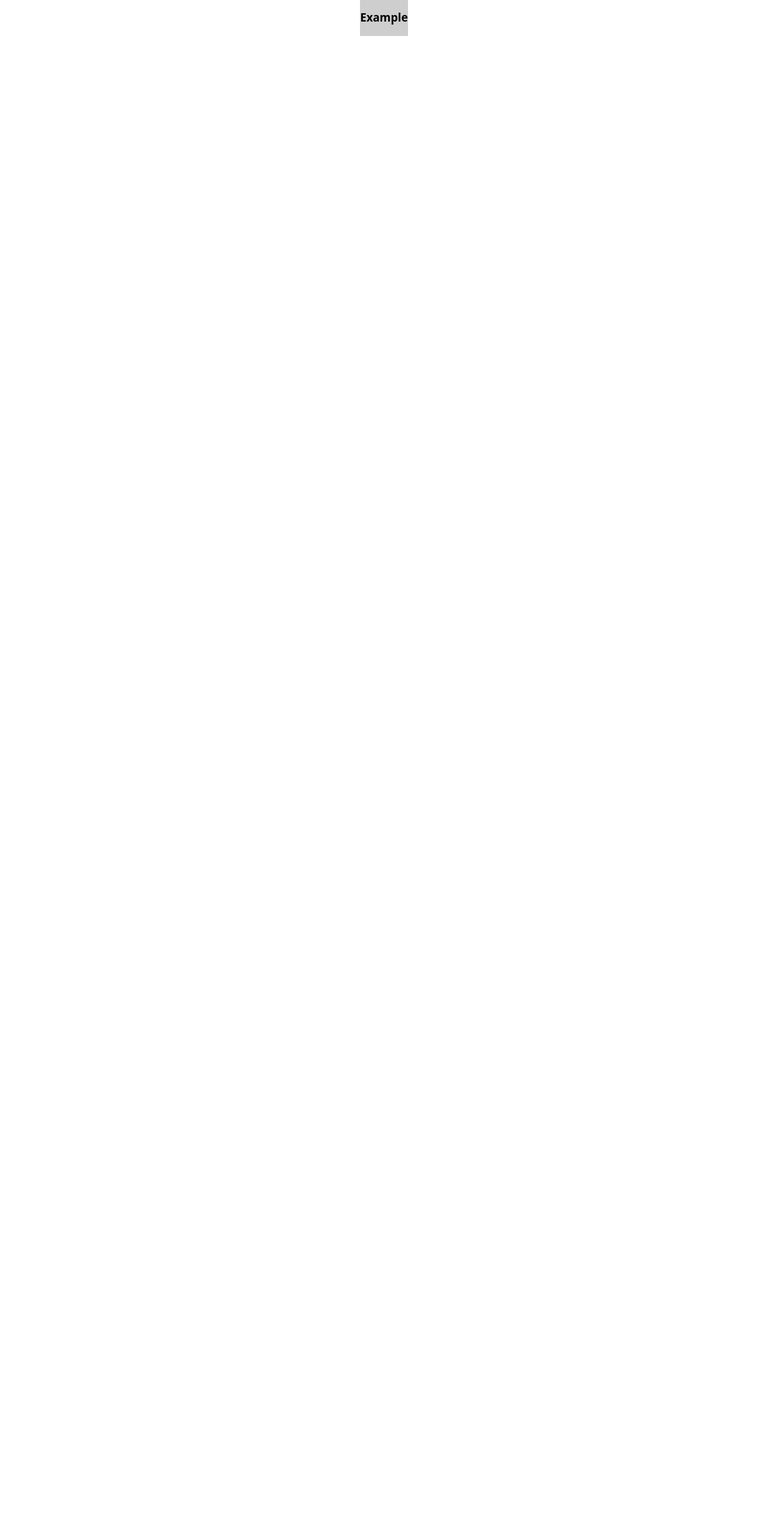
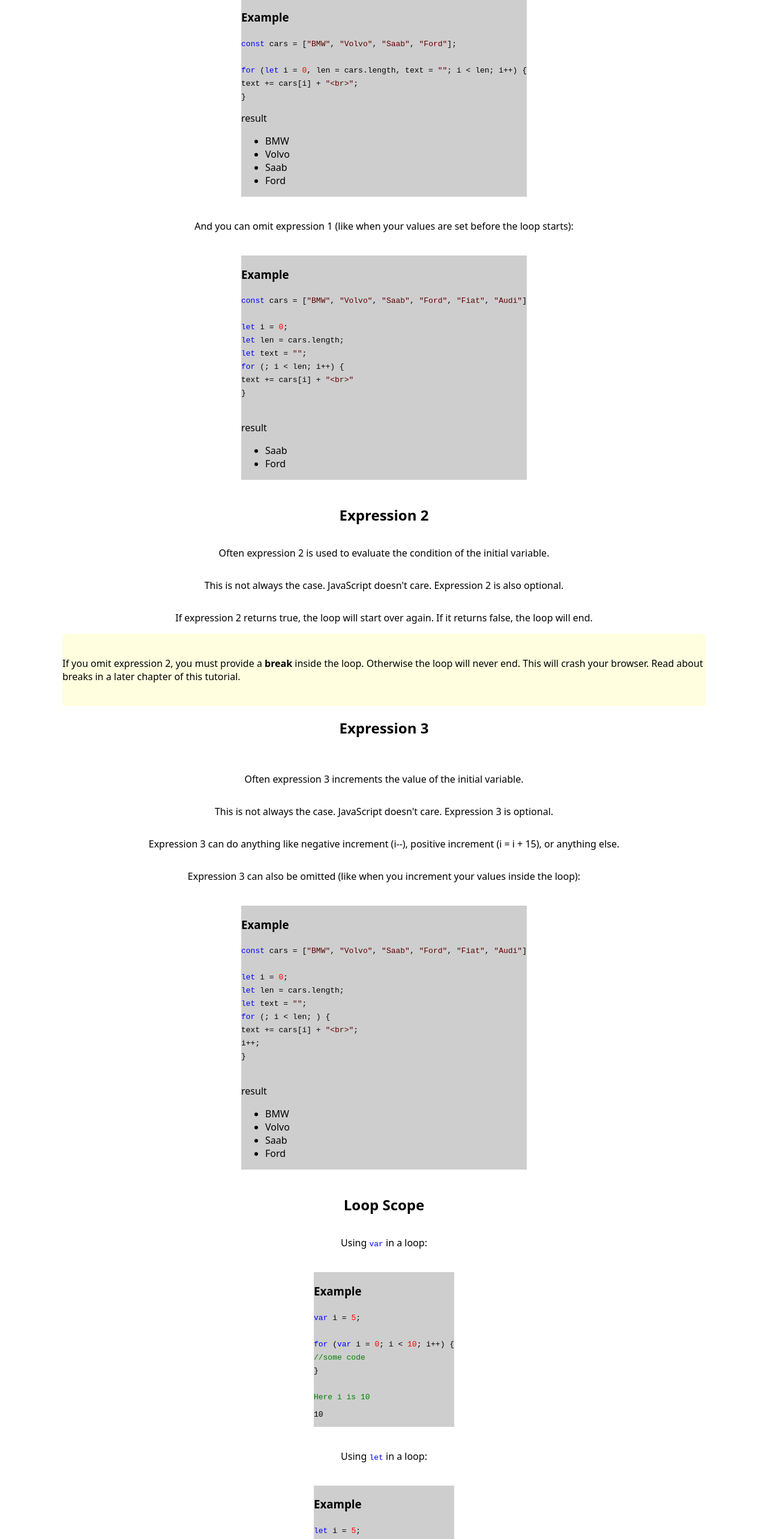
Before and after one commit to GoulartAugusto/javascript-index, a Next.js app: page /JavaScriptForLoop in a window 1280 px wide. Shown: the part 2607-5173 px from the top of the page at 60% size. Before the commit the page ends 2771 px from the top, so only its background shows below. Built offline with nearby package versions, Linux system fonts and the light colour scheme.

Commit message:
add: For Lopp explanation page

```diff
--- a/src/pages/JavaScriptForLoop.jsx
+++ b/src/pages/JavaScriptForLoop.jsx
@@ -191,7 +191,283 @@ const JavaScriptForLoop = () => {
 
         <div style={{background:'#cecece'}}>
             <h3>Example</h3>
+
+            <code>
+                <code>
+                    <code style={{color:'blue'}}>const</code> cars = [<code style={{color:'#5d0000'}}>"BMW"</code>, <code style={{color:'#5d0000'}}>"Volvo"</code>, <code style={{color:'#5d0000'}}>"Saab"</code>, <code style={{color:'#5d0000'}}>"Ford"</code>];
+                </code>
+
+                <br />
+                <br />
+
+                <code style={{color:'blue'}}>for</code> (<code style={{color:'blue'}}>let</code> i = <code style={{color:'red'}}>0</code>, len = cars.length, text = <code style={{color:'#5d0000'}}>""</code>; i &lt; len; i++) &#123;
+
+                <br />
+
+                text += cars[i] + <code style={{color:'#5d0000'}}>"&lt;br&gt;"</code>;
+
+                <br />
+
+                &#125;
+            </code>
+
+            <p>result</p>
+
+            <ul>
+                <li>BMW</li>
+                <li>Volvo</li>
+                <li>Saab</li>
+                <li>Ford</li>
+            </ul>
         </div>
+
+        <br />
+
+        <p>And you can omit expression 1 (like when your values are set before the loop starts):</p>
+
+        <br />
+
+        <div style={{background:'#cecece'}}>
+            <h3>Example</h3>
+
+            <code>
+                    <code style={{color:'blue'}}>const</code> cars = [<code style={{color:'#5d0000'}}>"BMW"</code>, <code style={{color:'#5d0000'}}>"Volvo"</code>, <code style={{color:'#5d0000'}}>"Saab"</code>, <code style={{color:'#5d0000'}}>"Ford"</code>, <code style={{color:'#5d0000'}}>"Fiat"</code>, <code style={{color:'#5d0000'}}>"Audi"</code>]
+            </code>
+
+            <br />
+            <br />
+
+            <code>
+                <code style={{color:'blue'}}>let</code> i = <code style={{color:"red"}}>0</code>;
+
+                <br />
+
+                <code style={{color:'blue'}}>let</code> len = cars.length;
+
+                <br />
+
+                <code style={{color:'blue'}}>let</code> text = <code style={{color:'#5d0000'}}>""</code>;
+
+                <br />
+
+                <code style={{color:'blue'}}>for</code> (; i &lt; len; i++) &#123;
+
+                <br />
+
+                text += cars[i] + <code style={{color:'#5d0000'}}>"&lt;br&gt;"</code>
+
+                <br />
+
+                &#125;
+
+                <br />
+
+            </code>
+
+            <br />
+
+            <p>result</p>
+
+            <ul>
+                <li>Saab</li>
+                <li>Ford</li>
+            </ul>
+        </div>
+
+        <br />
+
+        {/* Just a mark to separete sections */}
+
+        <h2>Expression 2</h2>
+
+        <p>Often expression 2 is used to evaluate the condition of the initial variable.</p>
+
+        <p>This is not always the case. JavaScript doesn't care. Expression 2 is also optional.</p>
+
+        <p>If expression 2 returns true, the loop will start over again. If it returns false, the loop will end.</p>
+
+        <div style={{background:'lightyellow'}}>
+            <br />
+
+            <p>If you omit expression 2, you must provide a <b>break</b> inside the loop. Otherwise the loop will never end. This will crash your browser. Read about breaks in a later chapter of this tutorial.</p>
+
+            <br />
+        </div>
+
+        {/* Just a mark to separete sections */}
+
+        <h2>Expression 3</h2>
+
+        <br />
+
+        <p>Often expression 3 increments the value of the initial variable.</p>
+
+        <p>This is not always the case. JavaScript doesn't care. Expression 3 is optional.</p>
+
+        <p>Expression 3 can do anything like negative increment (i--), positive increment (i = i + 15), or anything else.</p>
+
+        <p>Expression 3 can also be omitted (like when you increment your values inside the loop):</p>
+
+        <br />
+
+        <div style={{background:'#cecece'}}>
+            <h3>Example</h3>
+
+            <code>
+                    <code style={{color:'blue'}}>const</code> cars = [<code style={{color:'#5d0000'}}>"BMW"</code>, <code style={{color:'#5d0000'}}>"Volvo"</code>, <code style={{color:'#5d0000'}}>"Saab"</code>, <code style={{color:'#5d0000'}}>"Ford"</code>, <code style={{color:'#5d0000'}}>"Fiat"</code>, <code style={{color:'#5d0000'}}>"Audi"</code>]
+            </code>
+
+            <br />
+            <br />
+
+            <code>
+                <code style={{color:'blue'}}>let</code> i = <code style={{color:"red"}}>0</code>;
+
+                <br />
+
+                <code style={{color:'blue'}}>let</code> len = cars.length;
+
+                <br />
+
+                <code style={{color:'blue'}}>let</code> text = <code style={{color:'#5d0000'}}>""</code>;
+
+                <br />
+
+                <code style={{color:'blue'}}>for</code> (; i &lt; len; ) &#123;
+
+                <br />
+
+                text += cars[i] + <code style={{color:'#5d0000'}}>"&lt;br&gt;"</code>;
+
+                <br />
+
+                i++;
+
+                <br />
+
+                &#125;
+
+                <br />
+
+            </code>
+
+            <br />
+
+            <p>result</p>
+
+            <ul>
+                <li>BMW</li>
+                <li>Volvo</li>
+                <li>Saab</li>
+                <li>Ford</li>
+            </ul>
+        </div>
+
+        <br />
+
+        {/* Just a mark to separete sections */}
+
+        <h2>Loop Scope</h2>
+
+        <p>Using <code style={{color:'blue'}}>var</code> in a loop:</p>
+
+        <br />
+
+        <div style={{background:"#cecece"}}>
+            <h3>Example</h3>
+
+            <code>
+                <code style={{color:'blue'}}>var</code> i = <code style={{color:'red'}}>5</code>;
+
+                <br />
+                <br />
+
+                <code style={{color:'blue'}}>for</code> (<code style={{color:'blue'}}>var</code> i = <code style={{color:'red'}}>0</code>; i &lt; <code style={{color:'red'}}>10</code>; i++) &#123;
+
+                <br />
+
+                <code style={{color:'green'}}>//some code</code>
+
+                <br />
+
+                &#125;
+
+                <br />
+                <br />
+
+                <code style={{color:'green'}}>Here i is 10</code>
+
+                <br />
+
+                <p>10</p>
+            </code>
+        </div>
+
+        <br />
+
+        <p>Using <code style={{color:'blue'}}>let</code> in a loop:</p>
+
+        <br />
+
+        <div style={{background:"#cecece"}}>
+            <h3>Example</h3>
+
+            <code>
+                <code style={{color:'blue'}}>let</code> i = <code style={{color:'red'}}>5</code>;
+
+                <br />
+                <br />
+
+                <code style={{color:'blue'}}>for</code> (<code style={{color:'blue'}}>let</code> i = <code style={{color:'red'}}>0</code>; i &lt; <code style={{color:'red'}}>10</code>; i++) &#123;
+
+                <br />
+
+                <code style={{color:'green'}}>//some code</code>
+
+                <br />
+
+                &#125;
+
+                <br />
+                <br />
+
+                <code style={{color:'green'}}>Here i is 5</code>
+
+                <br />
+
+                <p>5</p>
+            </code>
+        </div>
+
+        <br />
+
+        <p>In the first example, using <code style={{color:'blue'}}>var</code>, the variable declared in the loop redeclares the variable outside the loop.</p>
+
+        <p>In the second example, using <code style={{color:'blue'}}>let</code>, the variable declared in the loop does not redeclare the variable outside the loop.</p>
+
+        <p>When <code style={{color:'blue'}}>let</code> is used to declare the i variable in a loop, the i variable will only be visible within the loop.</p>
+
+        <br />
+
+        {/* Just a mark to separete sections */}
+
+        <h2>For/Of and For/In Loops</h2>
+
+        <p>The <code style=
+        {{color:'blue'}}>for/in</code> loop and the <code style=
+        {{color:'blue'}}>for/of</code> loop are explained in the next chapter.</p>
+
+        <br />
+
+        {/* Just a mark to separete sections */}
+
+        <h2>While Loops</h2>
+
+        <p>The <code style=
+        {{color:'blue'}}>while</code> loop and the <code style=
+        {{color:'blue'}}>do/while</code> are explained in the next chapters.</p>
+
+        <br />
     </main>
   )
 }
```
